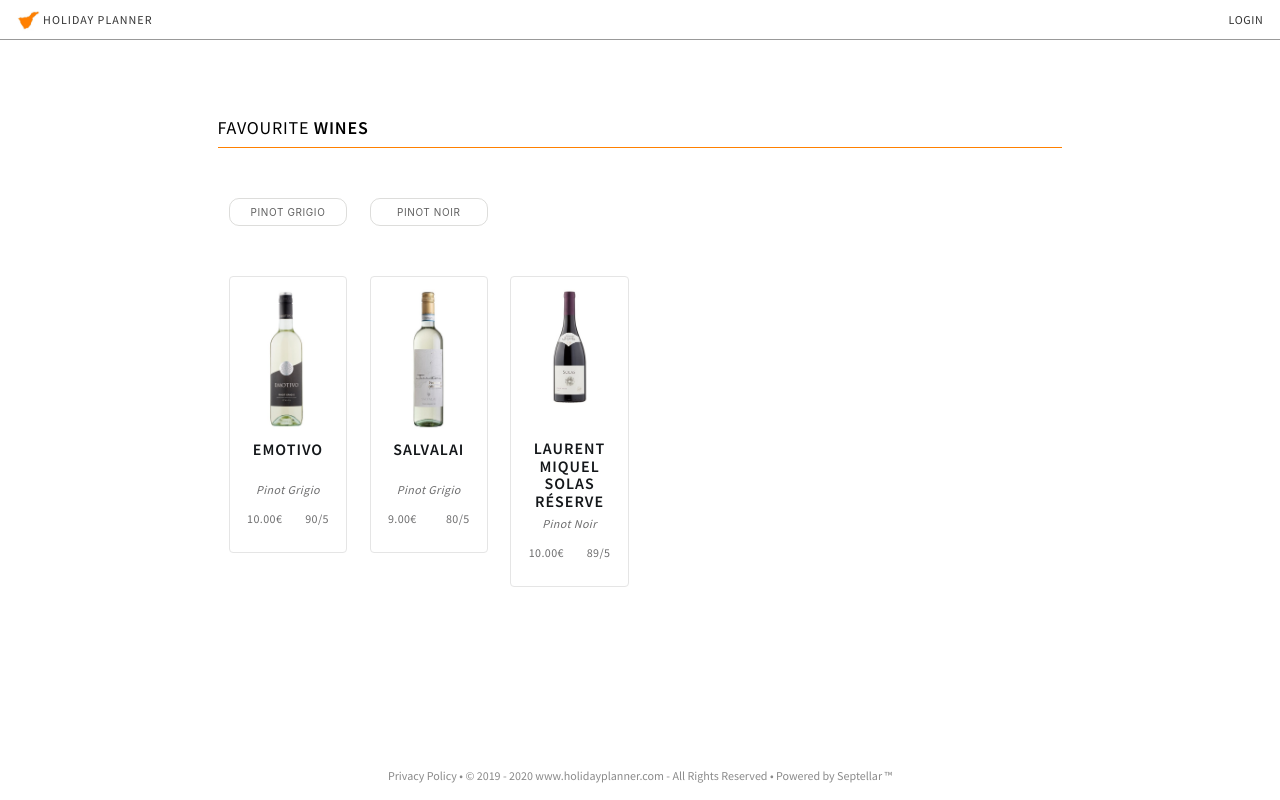
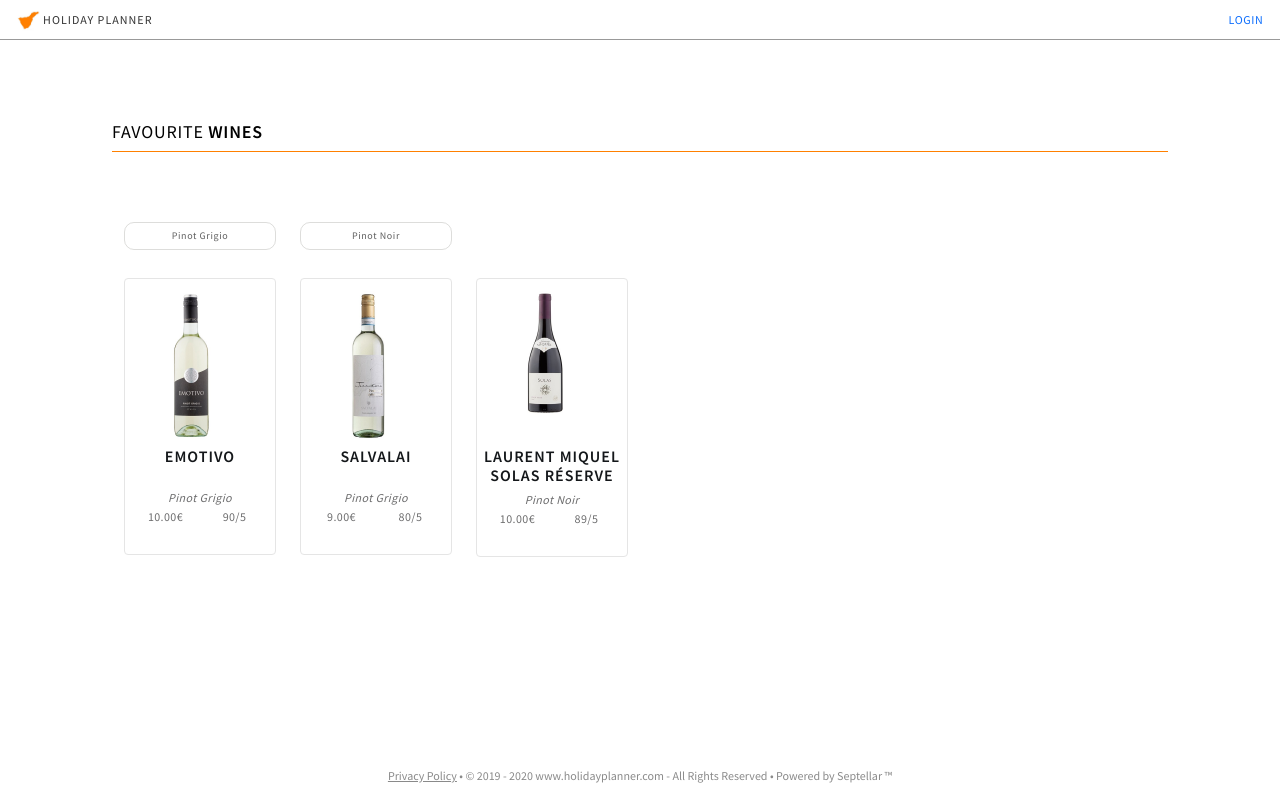
Before and after one commit to agatamalucha/Django_wines, a Django app: page / in a window 1280 px wide. Run offline with Django 3.2, Linux system fonts and the light colour scheme; data comes from the database, SQL or seed files in the repository; some libraries are stand-ins or nearby versions.

Commit message:
changing materialize to bootstrap

```diff
--- a/static/css/custom-styles.css
+++ b/static/css/custom-styles.css
@@ -198,7 +198,7 @@
 }
 
 .wine-dashboard {
-  width: 80%;
+  width: 100%;
   margin: auto;
 }
 
--- a/static/css/data.css
+++ b/static/css/data.css
@@ -268,7 +268,8 @@
 
 
 .add-form .input-field {
-  padding:0px;
+  padding:3px;
+  margin:3px;
 }
 
 .input-field.col label {
--- a/templates/base.html
+++ b/templates/base.html
@@ -10,8 +10,8 @@
   <meta name="Description"
         content="Holiday Planner">
 
-  <!-- Materialize-->
-  <link rel="stylesheet" href="https://cdnjs.cloudflare.com/ajax/libs/materialize/1.0.0/css/materialize.min.css">
+  <!-- Materialize link rel="stylesheet" href="https://cdnjs.cloudflare.com/ajax/libs/materialize/1.0.0/css/materialize.min.css"> -->
+
   <!-- FontAwesome Styles-->
   <link rel="stylesheet" href="https://use.fontawesome.com/releases/v5.4.2/css/all.css"
         integrity="sha384-/rXc/GQVaYpyDdyxK+ecHPVYJSN9bmVFBvjA/9eOB+pb3F2w2N6fc5qB9Ew5yIns" crossorigin="anonymous">
@@ -20,8 +20,13 @@
   <!-- jQuery-->
   <script src="https://cdnjs.cloudflare.com/ajax/libs/jquery/3.3.1/jquery.min.js"></script>
 
-  <!-- Material Icons-->
-  <link href="https://fonts.googleapis.com/icon?family=Material+Icons" rel="stylesheet">
+  <!-- Material Icons <link href="https://fonts.googleapis.com/icon?family=Material+Icons" rel="stylesheet"> -->
+
+
+   <!-- Bootstrap 5.0-->
+<link href="https://cdn.jsdelivr.net/npm/bootstrap@5.0.2/dist/css/bootstrap.min.css" rel="stylesheet" integrity="sha384-EVSTQN3/azprG1Anm3QDgpJLIm9Nao0Yz1ztcQTwFspd3yD65VohhpuuCOmLASjC" crossorigin="anonymous">
+
+
 
   <!-- Custom Styles-->
   <link href="{% static 'css/custom-styles.css' %}" rel="stylesheet"/>
@@ -88,8 +93,9 @@
       Policy</a> • © 2019 - 2020 www.holidayplanner.com - All Rights Reserved • Powered by Septellar &trade;</p>
   </div>
 </div>
-<!-- Materialize Js -->
-<script src="https://cdnjs.cloudflare.com/ajax/libs/materialize/1.0.0/js/materialize.min.js"></script>
+<!-- Bootstrap Js -->
+<script src="https://cdn.jsdelivr.net/npm/bootstrap@5.0.2/dist/js/bootstrap.bundle.min.js" integrity="sha384-MrcW6ZMFYlzcLA8Nl+NtUVF0sA7MsXsP1UyJoMp4YLEuNSfAP+JcXn/tWtIaxVXM" crossorigin="anonymous"></script>
+
 <!-- custom JS -->
 <script src="{% static 'js/custom-scripts.js' %}"></script>
 
--- a/wines/templates/my-wines.html
+++ b/wines/templates/my-wines.html
@@ -9,8 +9,8 @@
 
 
         <div class="row plain-element">
-      <div class="col s12 m12 l1 plain-element"></div>
-      <div class="col s12 m12 l10  plain-element" id="restaurantsColumn">
+            <div class="col col-sm-12 col-md-12 col-lg-1 plain-element"></div>
+            <div class="col col-sm-12 col-md-12 col-lg-10  plain-element" id="restaurantsColumn">
 
                 <div class="row plain-element">
                     <div class="card card-side wine-dashboard">
@@ -20,18 +20,18 @@
                             </div>
                         </a>
                         <div class="row row-search">
-              <div class="row plain-element left-align">
 
 
                             {% if wine_types %}
                             {% for element in wine_types %}
 
-                <form action="{% url 'wines:search-wine' %}" method="GET">
+                            <form action="{% url 'wines:search-wine' %}"
+                                  class="col col-sm-12 col-md-4 col-lg-2   add-form" method="GET">
                                 {% csrf_token %}
                                 <input type="hidden" id="query" name="query" value="{{element}}">
-                  <div class="col s3 m2 l2 col-link">
+
                                 <button type="submit" class="btn btn-pill"> {{element}}</button>
-                  </div>
+
                             </form>
 
                             {% endfor %}
@@ -42,9 +42,36 @@
                     <br>
                     <div class="row plain-element">
                         <div class="row plain-element">
-                <div class="col s12 m12 l12 plain-element">
+
                             {% for element in wines %}
-                  <div class="col s4 m3 l2">
+
+                            <div class="col col-sm-4 col-md-3 col-lg-2">
+                                <div class="wine-card {{ element.colour }}-wine">
+                                    <div class="row plain-element">
+                                        <img src="{{ element.image }}" alt="wine" class="img-restaurants">
+
+                                    </div>
+                                    <div class="row plain-element">
+                                        <h5>{{element.name}}</h5>
+                                        <h6>{{element.strain}} </h6>
+                                        <div class="row plain-element">
+
+                                            <div class="col col-sm-6 col-md-6 col-lg-6 left-align">
+                                                <p>{{element.price}}€ </p>
+                                            </div>
+                                            <div class="col col-sm-6 col-md-6 col-lg-6 right-align">
+                                                <p>{{element.rating}}/5</p>
+                                            </div>
+
+                                        </div>
+                                    </div>
+                                </div>
+
+                            </div>
+                            {% endfor %}
+                            {% if queryset %}
+                            {% for element in queryset %}
+                            <div class="col col-sm-4 col-md-4 col-lg-2">
 
                                 <div class="wine-card {{ element.colour }}-wine">
                                     <div class="row plain-element">
@@ -56,37 +83,10 @@
                                         <h6>{{element.strain}} </h6>
                                         <div class="row plain-element">
 
-                          <div class="col s6 m6 l6 left-align">
+                                            <div class="col col-sm-6 col-md-6 col-lg-6 left-align">
                                                 <p>{{element.price}}€ </p>
                                             </div>
-                          <div class="col s6 m6 l6 right-align">
-                            <p>{{element.rating}}/5</p>
-                          </div>
-
-                        </div>
-                      </div>
-                    </div>
-
-                  </div>
-                  {% endfor %}
-                  {% if queryset %}
-                  {% for element in queryset %}
-                  <div class="col s4 m4 l2">
-
-                    <div class="wine-card {{ element.colour }}-wine">
-                      <div class="row plain-element">
-                        <img src="{{ element.image }}" alt="wine" class="img-restaurants">
-
-                      </div>
-                      <div class="row plain-element">
-                        <h5>{{element.name}}</h5>
-                        <h6>{{element.strain}} </h6>
-                        <div class="row plain-element">
-
-                          <div class="col s6 m6 l6 left-align">
-                            <p>{{element.price}}€ </p>
-                          </div>
-                          <div class="col s6 m6 l6 right-align">
+                                            <div class="col col-sm-6 col-md-6 col-lg-6 right-align">
                                                 <p>{{element.rating}}/5</p>
                                             </div>
 
@@ -111,12 +111,10 @@
             <div class="row row-break"></div>
         </div>
     </div>
-      <div class="col s12 m12 l1 plain-element"></div>
+    <div class="col col-sm-12 col-md-12 col-lg-1 plain-element"></div>
 
 </div>
 
 
-  </div>
-</div>
 
 {% endblock %}
```
Lines whose indentation alone changed are shown as unchanged.
